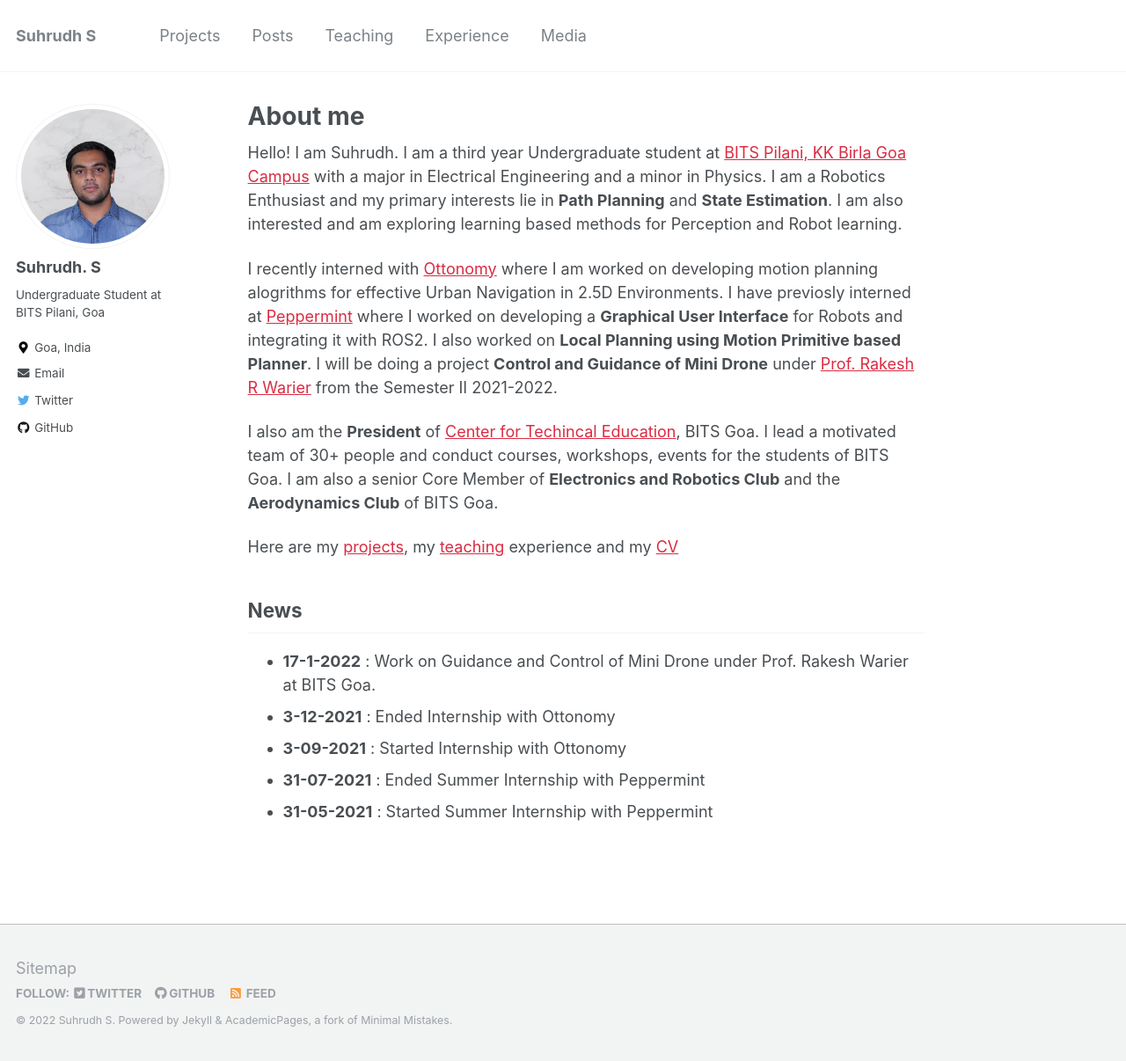
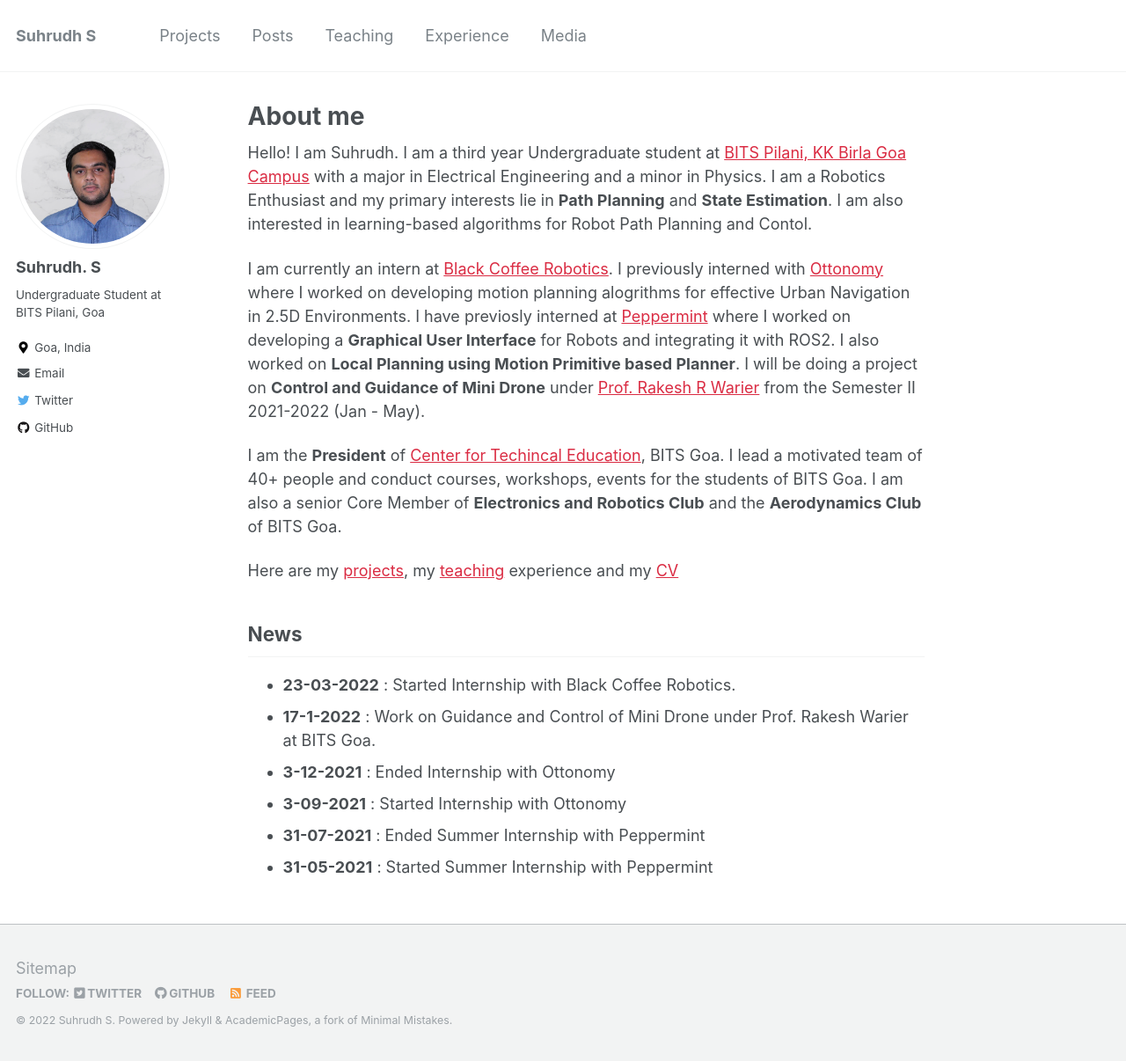
Before and after one commit to SuhrudhSarathy/SuhrudhSarathy.github.io, a Jekyll site: the page built from _pages/about.md, in a window 1280 px wide and 1206 px high. Shown: the whole window at 88% size. Built offline with Jekyll 4.4.1, drawn with Linux system fonts in a browser that asks for light colours.

Commit message:
added black coffee Robotics

```diff
--- a/_pages/about.md
+++ b/_pages/about.md
@@ -8,15 +8,16 @@ redirect_from:
   - /about.html
 ---
 
-Hello! I am Suhrudh. I am a third year Undergraduate student at [BITS Pilani, KK Birla Goa Campus](https://www.bits-pilani.ac.in/goa/) with a major in Electrical Engineering and a minor in Physics. I am a Robotics Enthusiast and my primary interests lie in __Path Planning__ and __State Estimation__. I am also interested and am exploring learning based methods for Perception and Robot learning.
+Hello! I am Suhrudh. I am a third year Undergraduate student at [BITS Pilani, KK Birla Goa Campus](https://www.bits-pilani.ac.in/goa/) with a major in Electrical Engineering and a minor in Physics. I am a Robotics Enthusiast and my primary interests lie in __Path Planning__ and __State Estimation__.  I am also interested in learning-based algorithms for Robot Path Planning and Contol.
 
-I recently interned with [Ottonomy](https://www.ottonomy.io) where I am worked on developing motion planning alogrithms for effective Urban Navigation in 2.5D Environments. I have previosly interned at [Peppermint](https://www.getpeppermint.co) where I worked on developing a __Graphical User Interface__ for Robots and integrating it with ROS2. I also worked on __Local Planning using Motion Primitive based Planner__. I will be doing a project __Control and Guidance of Mini Drone__ under [Prof. Rakesh R Warier](https://www.bits-pilani.ac.in/goa/rakeshw/profile) from the Semester II 2021-2022.
+I am currently an intern at [Black Coffee Robotics](https://blackcoffeerobotics.com). I previously interned with [Ottonomy](https://www.ottonomy.io) where I worked on developing motion planning alogrithms for effective Urban Navigation in 2.5D Environments. I have previosly interned at [Peppermint](https://www.getpeppermint.co) where I worked on developing a __Graphical User Interface__ for Robots and integrating it with ROS2. I also worked on __Local Planning using Motion Primitive based Planner__. I will be doing a project on __Control and Guidance of Mini Drone__ under [Prof. Rakesh R Warier](https://www.bits-pilani.ac.in/goa/rakeshw/profile) from the Semester II 2021-2022 (Jan - May).
 
-I also am the __President__ of [Center for Techincal Education](https://bpgc-cte.org), BITS Goa. I lead a motivated team of 30+ people and conduct courses, workshops, events for the students of BITS Goa. I am also a senior Core Member of __Electronics and Robotics Club__ and the __Aerodynamics Club__ of BITS Goa.
+I am the __President__ of [Center for Techincal Education](https://bpgc-cte.org), BITS Goa. I lead a motivated team of 40+ people and conduct courses, workshops, events for the students of BITS Goa. I am also a senior Core Member of __Electronics and Robotics Club__ and the __Aerodynamics Club__ of BITS Goa.
 
 Here are my [projects](https://suhrudhsarathy.github.io/projects/), my [teaching](https://suhrudhsarathy.github.io/teaching/) experience and my [CV](https://suhrudhsarathy.github.io/exp/)
 
 ## News
+- __23-03-2022__  :   Started Internship with Black Coffee Robotics.
 - __17-1-2022__   :   Work on Guidance and Control of Mini Drone under Prof. Rakesh Warier at BITS Goa.
 - __3-12-2021__   :   Ended Internship with Ottonomy
 - __3-09-2021__   :   Started Internship with Ottonomy
```
